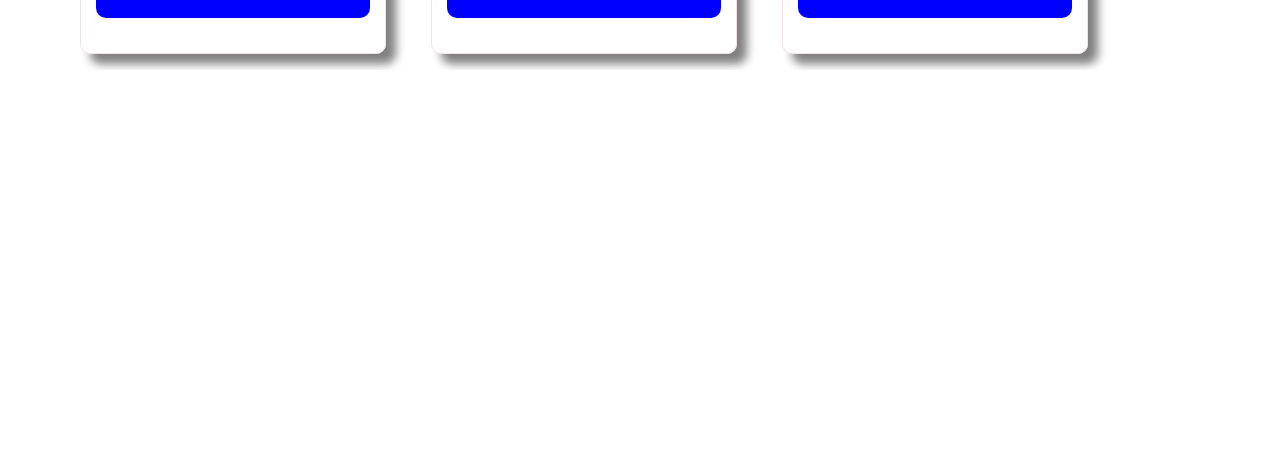
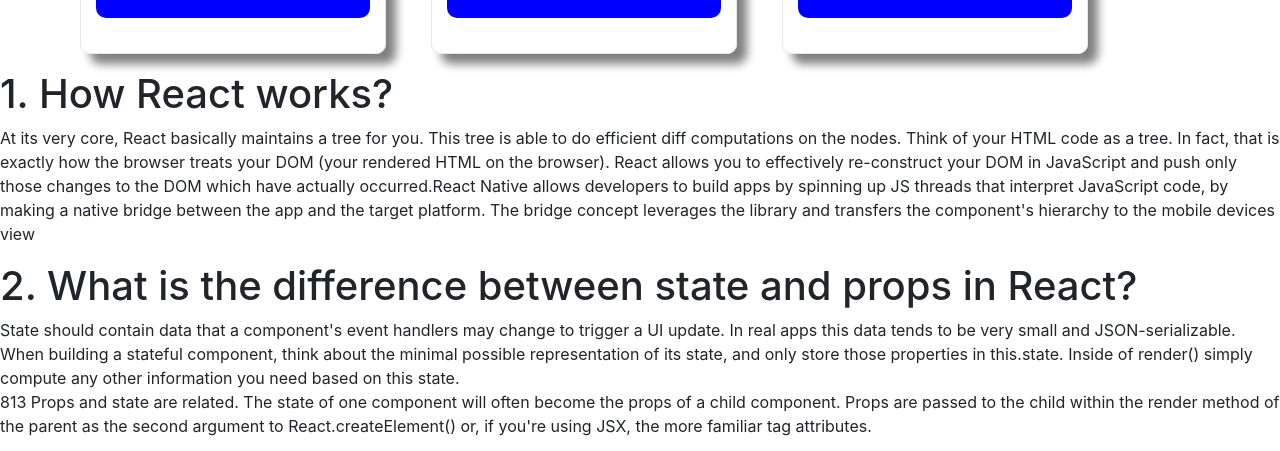
Before and after one commit to Abrahon/my-fitness-club-repo, a React (Create React App) app: page / in a window 1280 px wide. Shown: the part 1604-2055 px from the top of the page. Before the commit the page ends 1674 px from the top, so only its background shows below. Built offline with nearby package versions, Linux system fonts and the light colour scheme; no server answers.

Commit message:
added second question

```diff
--- a/src/App.js
+++ b/src/App.js
@@ -1,13 +1,13 @@
 
 import './App.css';
 import Activites from './components/Activities/Activites';
+import Question from './components/Questions/Question';
 
 function App() {
   return (
     <div >
       <Activites></Activites>
-
-
+      <Question></Question>
     </div>
   );
 }
--- a/src/Components/Questions/Question.js
+++ b/src/Components/Questions/Question.js
@@ -1,3 +1,5 @@
+import React from 'react';
+import './Question.css'
 
 const Question = () => {
     return (
@@ -8,3 +10,15 @@ const Question = () => {
 
                     Think of your HTML code as a tree. In fact, that is exactly how the browser treats your DOM (your rendered HTML on the browser). React allows you to effectively re-construct your DOM in JavaScript and push only those changes to the DOM which have actually occurred.React Native allows developers to build apps by spinning up JS threads that interpret JavaScript code, by making a native bridge between the app and the target platform. The bridge concept leverages the library and transfers the component's hierarchy to the mobile devices view</p>
             </div>
+            <div className='question-2'>
+                <h1>2. What is the difference between state and props in React?</h1>
+                <p>State should contain data that a component's event handlers may change to trigger a UI update. In real apps this data tends to be very small and JSON-serializable. When building a stateful component, think about the minimal possible representation of its state, and only store those properties in this.state. Inside of render() simply compute any other information you need based on this state. <br />813
+                    Props and state are related. The state of one component will often become the props of a child component. Props are passed to the child within the render method of the parent as the second argument to React.createElement() or, if you're using JSX, the more familiar tag attributes.</p>
+            </div>
+
+        </div>
+
+    );
+};
+
+export default Question;
```
